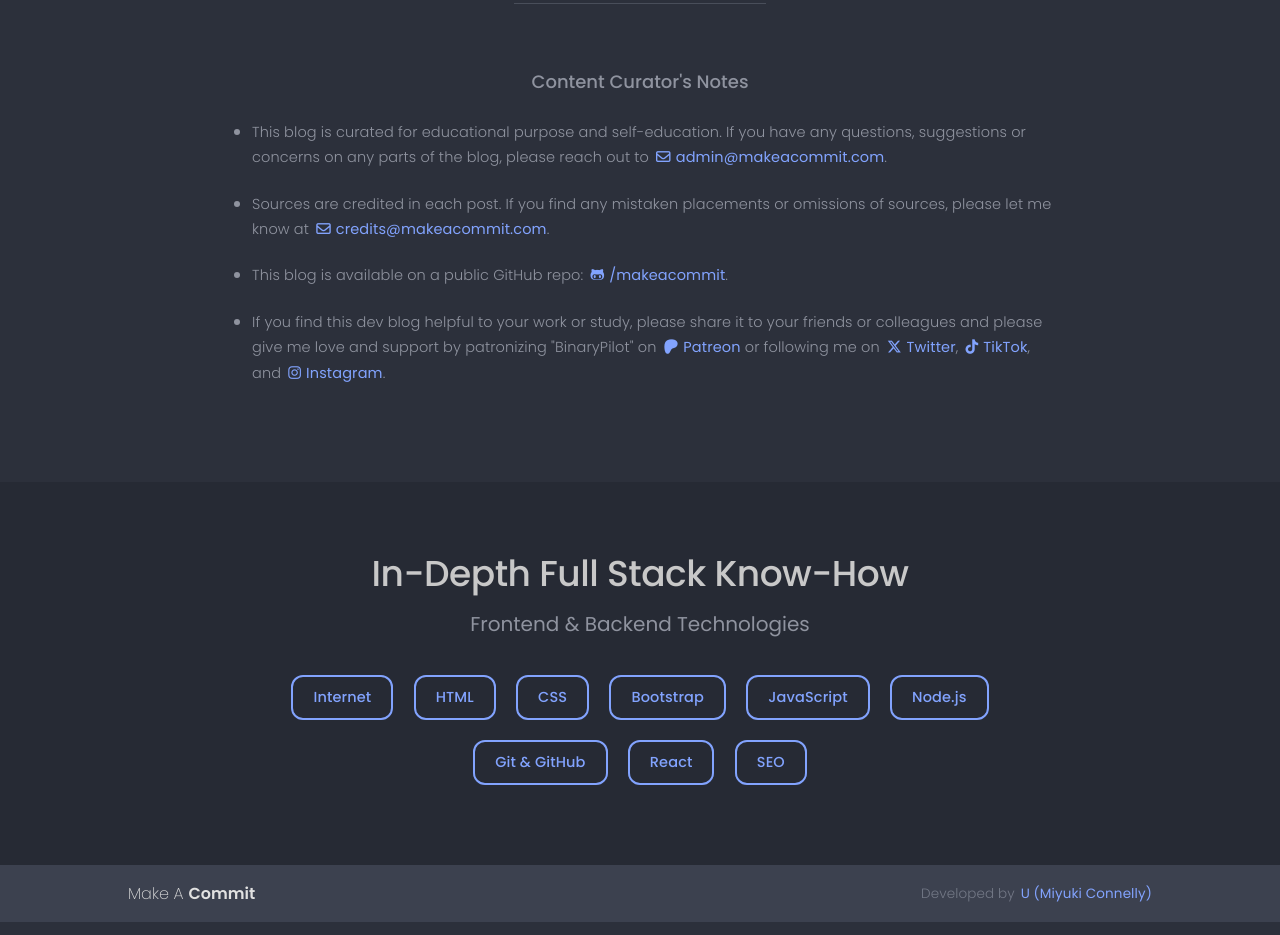
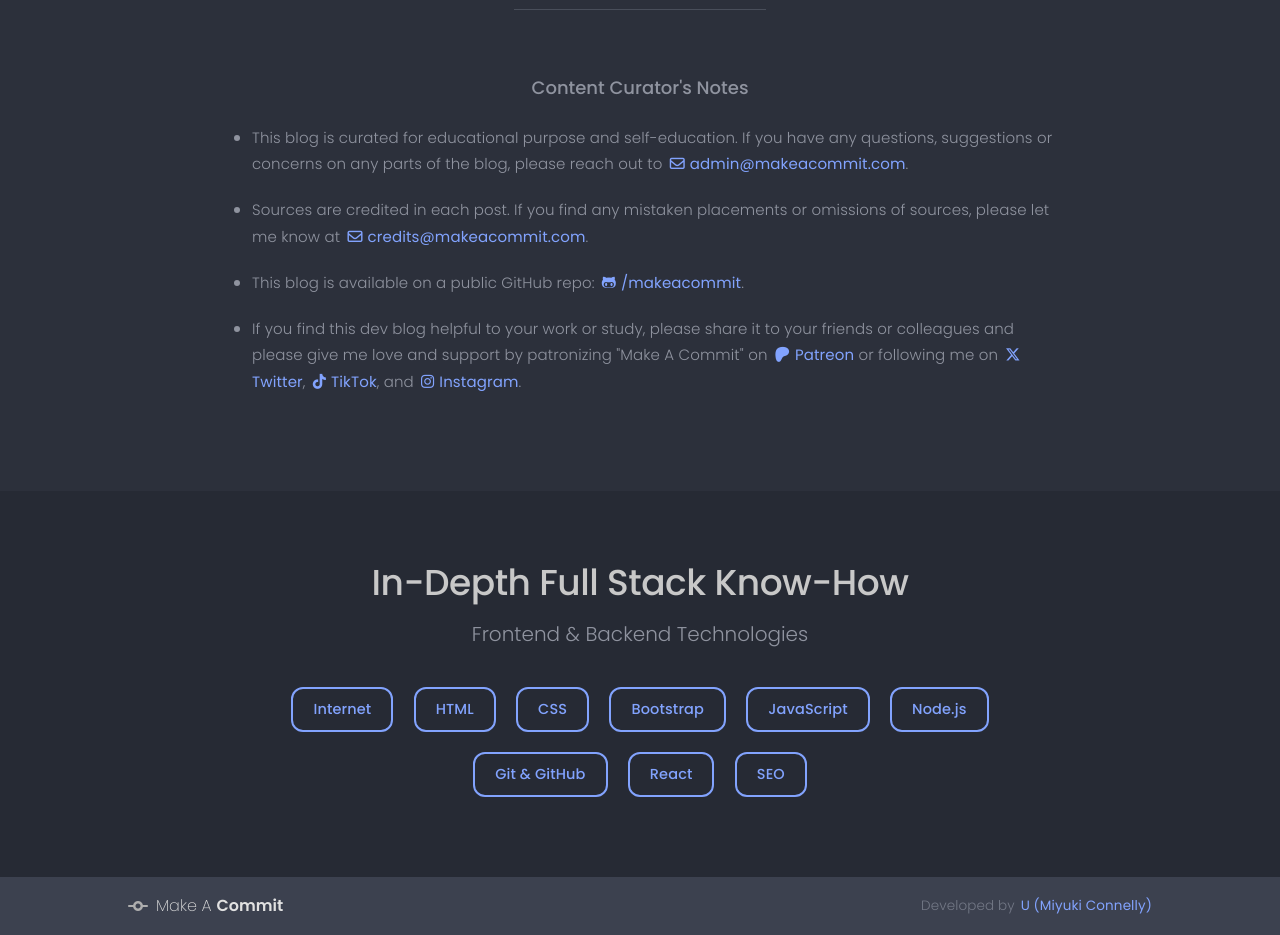
Before and after one commit to miyukiconnelly/makeacommit, a plain HTML site: page index.html in a window 1280 px wide. Shown: the part 1256-2191 px from the top of the page. Drawn offline with Linux system fonts and the light colour scheme; a web font is replaced by a local one.

Commit message:
make minor content modifications

```diff
--- a/css/style.css
+++ b/css/style.css
@@ -59,7 +59,7 @@ h3 {
     font-size: 24px;
     font-weight: 300;
     text-transform: capitalize;
-    width: 80%;
+    width: 85%;
     margin-left: auto;
     margin-right: auto;
 
@@ -72,7 +72,8 @@ h3 {
     color: #818491;
     color: #8f939f;
     font-size: 20px;
-    font-weight: 400;
+    line-height: 1.65;
+    /* font-weight: 400; */
 }
 
 h4 {
@@ -422,13 +423,14 @@ section.panorama-landing .section-container {
     /* border-radius: 26px; */
     color: #333;
     letter-spacing: .5px;
-    padding: 24px 40px;
-    /* padding: 24px 48px; */
+    padding: 24px 36px;
+    /* padding: 24px 44px; */
 }
 
 .panorama-landing-btn:hover i {
     color: var(--binarypilot-blue);
     color: #4362cf;
+    color: #82a3fe;
     margin-left: 1rem;
     font-size: 110%;
 }
@@ -474,7 +476,7 @@ section.introduction {
     color: #808493;
     color: #8f939f;
     font-size: 14px;
-    font-size: 14.5px;
+    font-size: 15px;
     font-weight: 300;
     letter-spacing: .125px;
     line-height: 1.75;
@@ -577,6 +579,9 @@ section.footer .section-container {
 }
 
 .footer-title {
+    display: flex;
+    align-items: center;
+
     color: #333;
     color: #e1e1e1;
     font-size: 16px;
@@ -592,6 +597,11 @@ section.footer .section-container {
     padding-right: 5px;
     color: #ddd;
     font-weight: 200;
+}
+
+.footer-title-icon {
+    padding-right: 8px;
+    color: #aeaeae;
 }
 
 .footer-creator {
--- a/index.html
+++ b/index.html
@@ -53,7 +53,7 @@
             <div class="section-container">
                 <div class="section-header">
                     <h2 class="section-title">Full Stack Devlog</h2>
-                    <h3 class="section-subtitle">A friendly and informative developer wiki blog to Modern Full Stack Development 2024</h3>
+                    <h3 class="section-subtitle">A friendly and informative developer logs and readings on Modern Full Stack Development 2024</h3>
                 </div>
                 <p class="section-desc">A developer wiki blog on the latest and fundamental web development technologies created and curated by <a href="https://github.com/miyukiconnelly" target="_blank" rel="noopener noreferrer">U (Miyuki Connelly)</a>, an experienced self-taught web developer based in the United States.</p>
                 <hr>
@@ -70,7 +70,7 @@
                             <p>This blog is available on a public GitHub repo: <a href="https://github.com/miyukiconnelly/makeacommit" target="_blank" rel="noopener noreferrer"><i class="fa-brands fa-github-alt"></i>/makeacommit</a>.</p>
                         </li>
                         <li>
-                            <p>If you find this dev blog helpful to your work or study, please share it to your friends or colleagues and please give me love and support by patronizing "BinaryPilot" on <a href="http://" target="_blank" rel="noopener noreferrer"><i class="fa-brands fa-patreon"></i>Patreon</a> or following me on <a href="https://twitter.com/miyukiconnelly" target="_blank" rel="noopener noreferrer"><i class="fa-brands fa-x-twitter"></i>Twitter</a>, <a href="https://www.tiktok.com/@miyukiconnelly" target="_blank" rel="noopener noreferrer"><i class="fa-brands fa-tiktok"></i>TikTok</a>, and <a href="http://" target="_blank" rel="noopener noreferrer"><i class="fa-brands fa-instagram"></i>Instagram</a>.</p>
+                            <p>If you find this dev blog helpful to your work or study, please share it to your friends or colleagues and please give me love and support by patronizing "Make A Commit" on <a href="http://" target="_blank" rel="noopener noreferrer"><i class="fa-brands fa-patreon"></i>Patreon</a> or following me on <a href="https://twitter.com/miyukiconnelly" target="_blank" rel="noopener noreferrer"><i class="fa-brands fa-x-twitter"></i>Twitter</a>, <a href="https://www.tiktok.com/@miyukiconnelly" target="_blank" rel="noopener noreferrer"><i class="fa-brands fa-tiktok"></i>TikTok</a>, and <a href="http://" target="_blank" rel="noopener noreferrer"><i class="fa-brands fa-instagram"></i>Instagram</a>.</p>
                         </li>
                     </ul>
                 </div>
@@ -102,7 +102,11 @@
         <section class="footer">
             <div class="section-container">
                 <a class="footer-title-link" href="index.html">
-                    <h3 class="footer-title"><span class="footer-title-light">Make A</span>Commit</h3>
+                    <h3 class="footer-title">
+                        <i class="fa-solid fa-code-commit footer-title-icon"></i>
+                        <span class="footer-title-light">Make A</span>
+                        Commit
+                    </h3>
                 </a>
                 <p class="footer-creator">Developed by <a href="https://github.com/miyukiconnelly" target="_blank" rel="noopener noreferrer" class="footer-creator-name">U (Miyuki Connelly)</a></p>
             </div>
```
